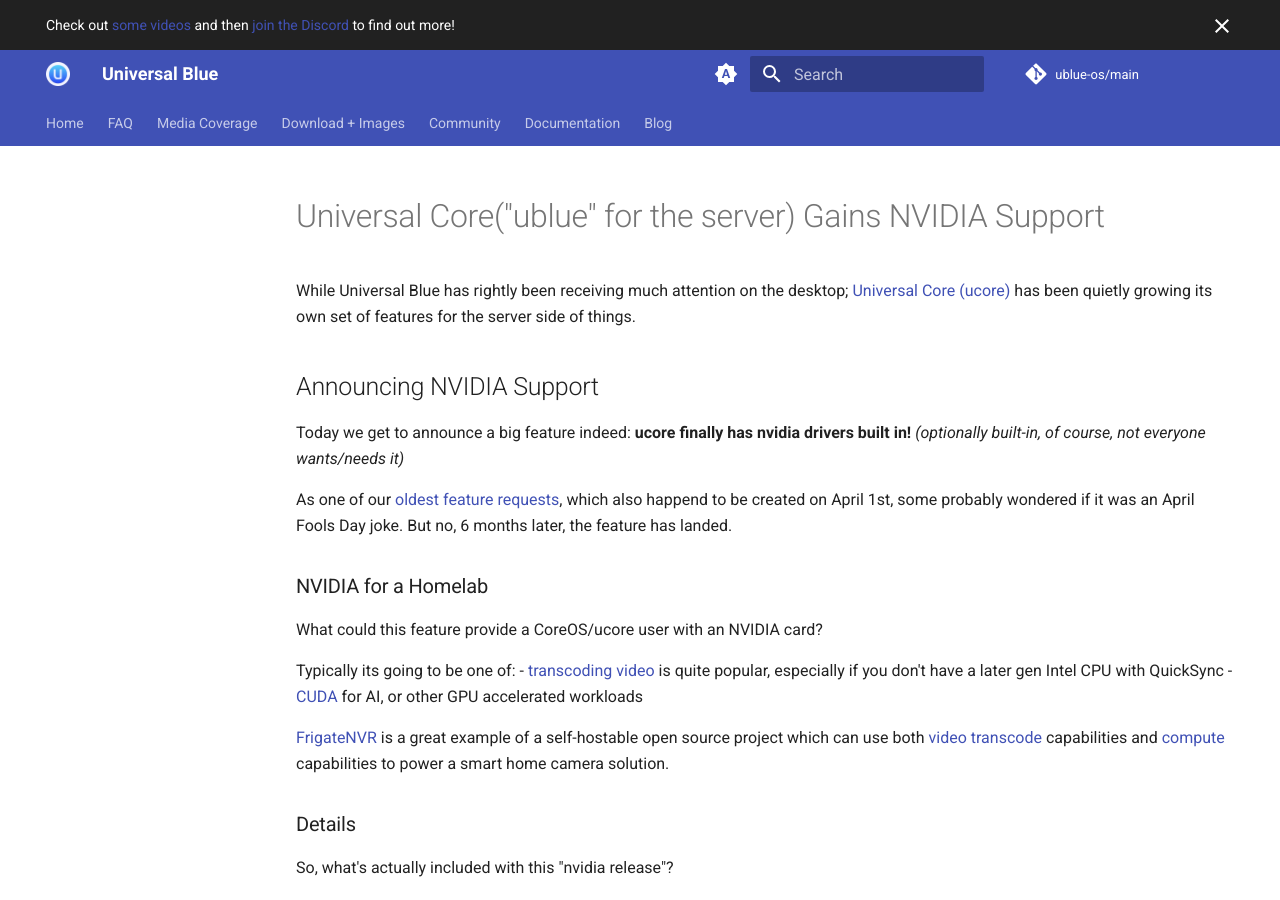
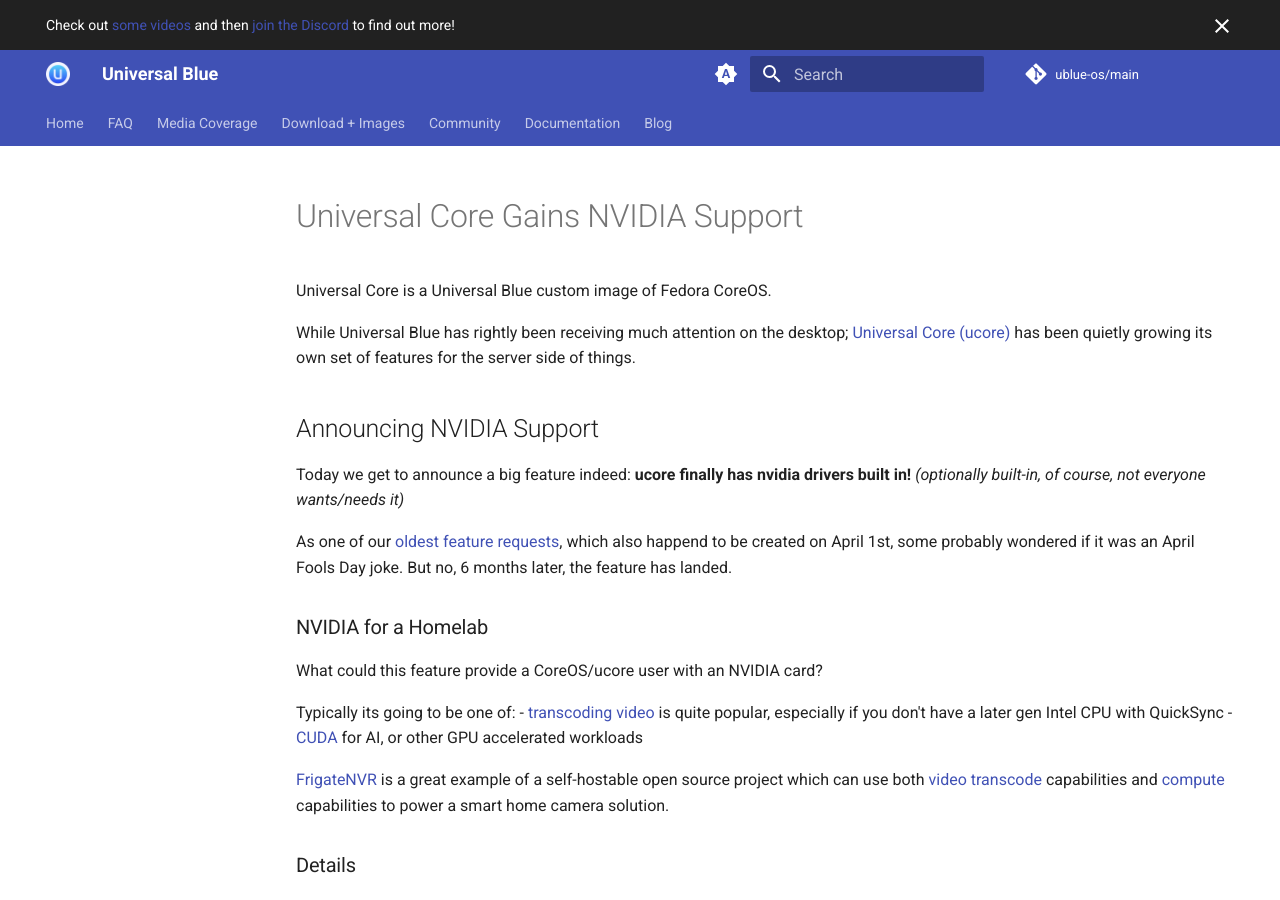
Before and after one commit to ublue-os/website, an MkDocs documentation site: the page built from docs/blog/posts/ucore-nvidia.md, in a window 1280 px wide and 900 px high. Built offline with MkDocs 1.6.1 and Material for MkDocs 9.7.7, drawn with Linux system fonts in a browser that asks for light colours; comment, search, counter and statistics services are not loaded.

Commit message:
Update docs/blog/posts/ucore-nvidia.md
I like it

Co-authored-by: Jorge O. Castro <jorge.castro@gmail.com>

```diff
--- a/docs/blog/posts/ucore-nvidia.md
+++ b/docs/blog/posts/ucore-nvidia.md
@@ -6,7 +6,9 @@ authors:
 links:
   - ucore Commits: https://github.com/ublue-os/ucore/commits/main
 ---
-# Universal Core("ublue" for the server) Gains NVIDIA Support
+# Universal Core Gains NVIDIA Support
+
+Universal Core is a Universal Blue custom image of Fedora CoreOS.
 
 While Universal Blue has rightly been receiving much attention on the desktop; [Universal Core (ucore)](https://github.com/ublue-os/ucore) has been quietly growing its own set of features for the server side of things.
 
```
